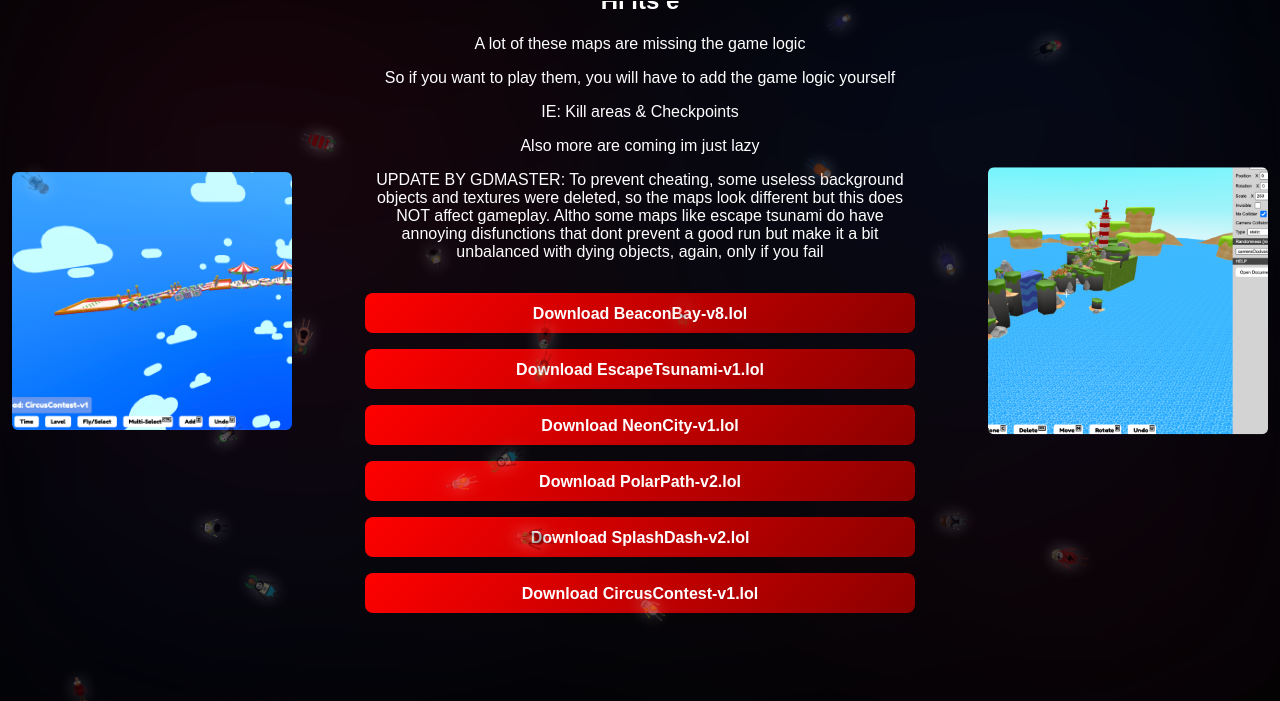
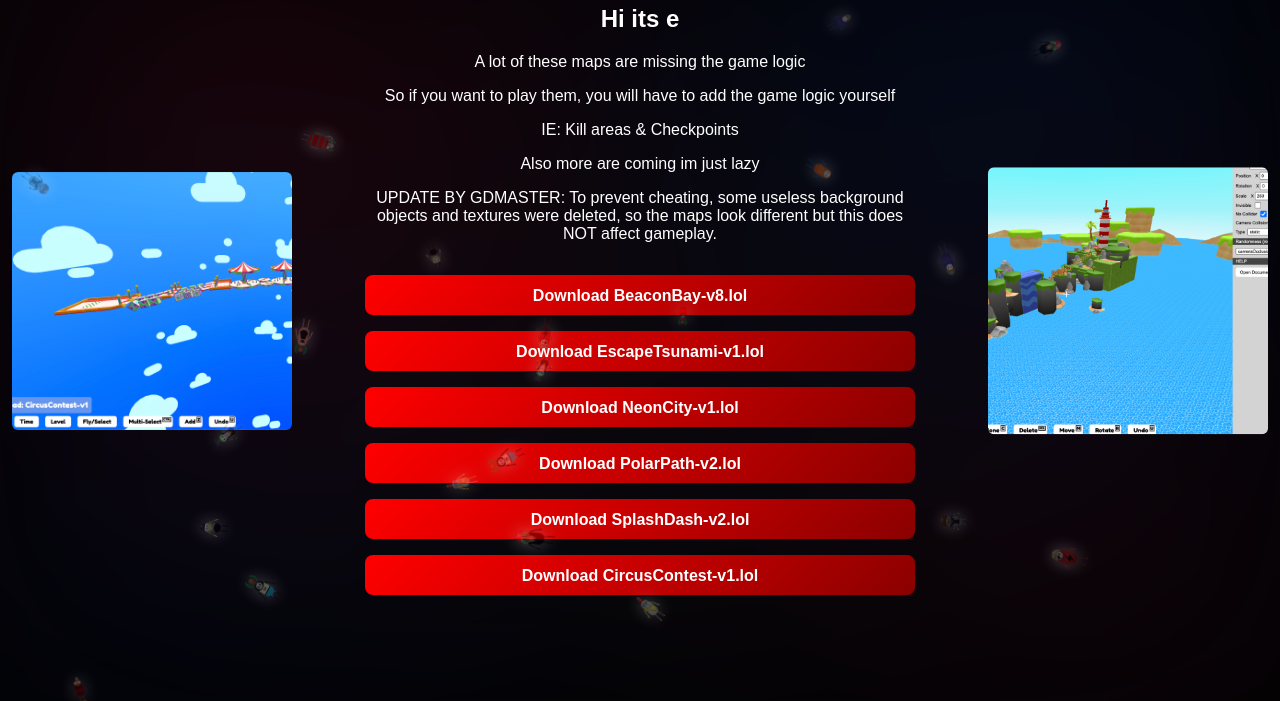
Before and after one commit to lolbeans-wiki/lolbeans-wiki.github.io, a plain HTML site: page maps.html in a window 1280 px wide. Shown: the part 99-800 px from the top of the page. Drawn offline with Linux system fonts and the light colour scheme.

Commit message:
jftyjftyj

```diff
--- a/maps.html
+++ b/maps.html
@@ -36,9 +36,9 @@
                 <p data-i18n="mapMissingLogic2">So if you want to play them, you will have to add the game logic yourself</p>
                 <p data-i18n="mapMissingLogic3">IE: Kill areas &amp; Checkpoints</p>
                 <p data-i18n="mapMissingLogic4">Also more are coming im just lazy</p>
-                <p data-i18n="mapMissingLogic5">UPDATE BY GDMASTER: To prevent cheating, some useless background objects and textures were deleted, so the maps look different but this does NOT affect gameplay. Altho some maps like escape tsunami do have annoying disfunctions that dont prevent a good run but make it a bit unbalanced with dying objects, again, only if you fail</p>
+                <p data-i18n="mapMissingLogic5">UPDATE BY GDMASTER: To prevent cheating, some useless background objects and textures were deleted, so the maps look different but this does NOT affect gameplay.</p>
             </div>
-            <a class="button-link" href="maps/BeaconBay-v8.lol" download>Download BeaconBay-v8.lol</a>
+            <a class="button-link" href="Autosave (1).lol" download>Download BeaconBay-v8.lol</a>
             <a class="button-link" href="maps/EscapeTsunami-v1.lol" download>Download EscapeTsunami-v1.lol</a>
             <a class="button-link" href="maps/NeonCity-v1.lol" download>Download NeonCity-v1.lol</a>
             <a class="button-link" href="maps/PolarPath-v2.lol" download>Download PolarPath-v2.lol</a>
```
Also changed, not shown: server-stats.html (+1 -1 lines), 1 other file.
